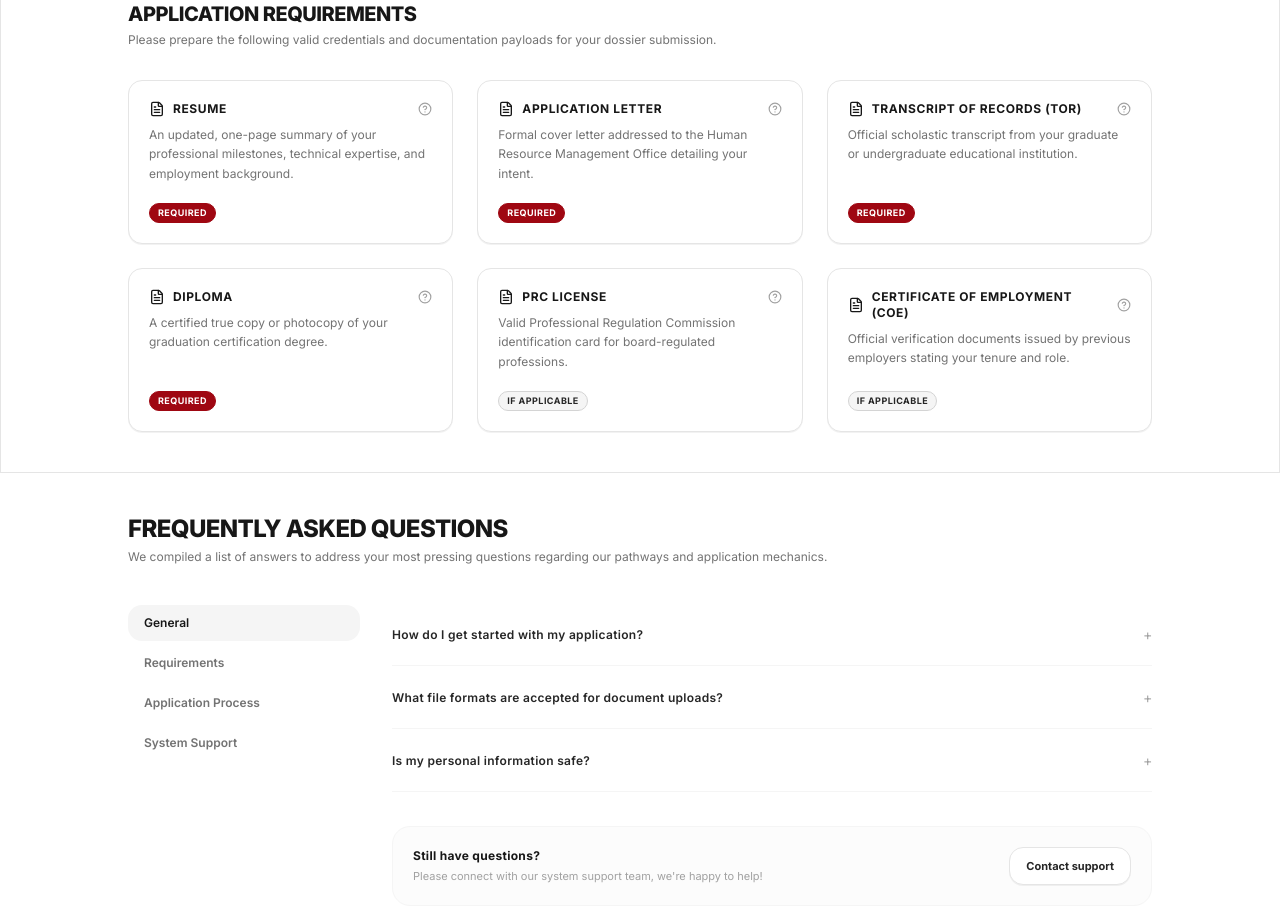
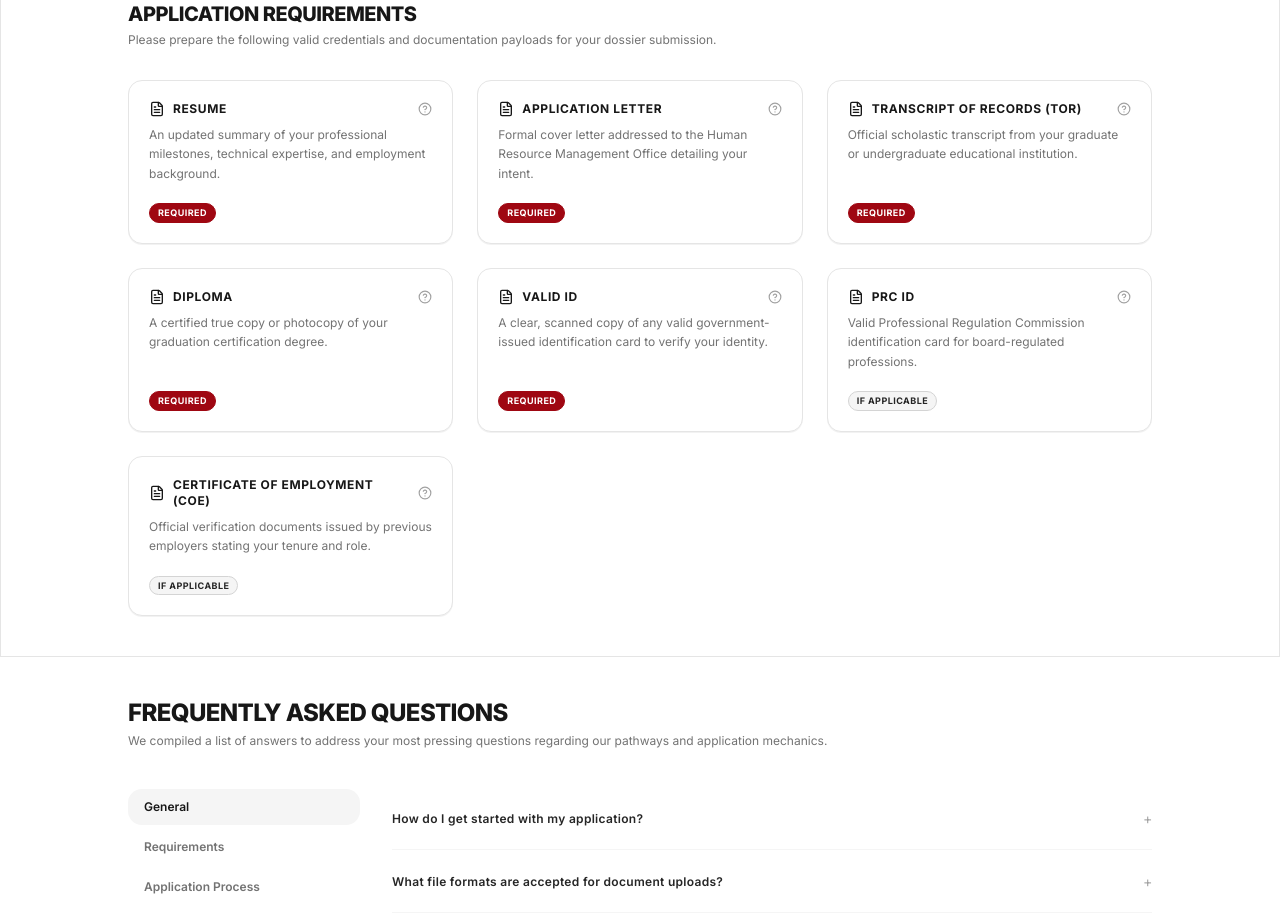
Before and after one commit to angelop-1602/spup-sims, a Next.js app: page /careers in a window 1280 px wide. Shown: the part 1440-2360 px from the top of the page. Built offline with nearby package versions, Linux system fonts and the light colour scheme; no server answers; what @azure/msal-react would draw is missing.

Commit message:
chore: update temporary data for application requirements

```diff
--- a/components/hrm/careers/ApplicationProcess.tsx
+++ b/components/hrm/careers/ApplicationProcess.tsx
@@ -3,10 +3,11 @@
 import React from 'react';
 import { Search, FileText, User, UserCheck, HelpCircle } from 'lucide-react';
 
+// Temporary data for application requirements
 const applicationRequirements = [
   {
     title: "Resume",
-    description: "An updated, one-page summary of your professional milestones, technical expertise, and employment background.",
+    description: "An updated summary of your professional milestones, technical expertise, and employment background.",
     status: "Required",
     statusColor: "bg-red-800 text-white border-red-800",
     tooltip: "Insert additional information here."
@@ -33,7 +34,14 @@ const applicationRequirements = [
     tooltip: "Insert additional information here."
   },
   {
-    title: "PRC License",
+    title: "Valid ID",
+    description: "A clear, scanned copy of any valid government-issued identification card to verify your identity.",
+    status: "Required",
+    statusColor: "bg-red-800 text-white border-red-800",
+    tooltip: "E.g., List of valid IDs: Insert them here."
+  },
+  {
+    title: "PRC ID",
     description: "Valid Professional Regulation Commission identification card for board-regulated professions.",
     status: "If Applicable",
     statusColor: "bg-neutral-100 text-neutral-800 border-neutral-300",
```
